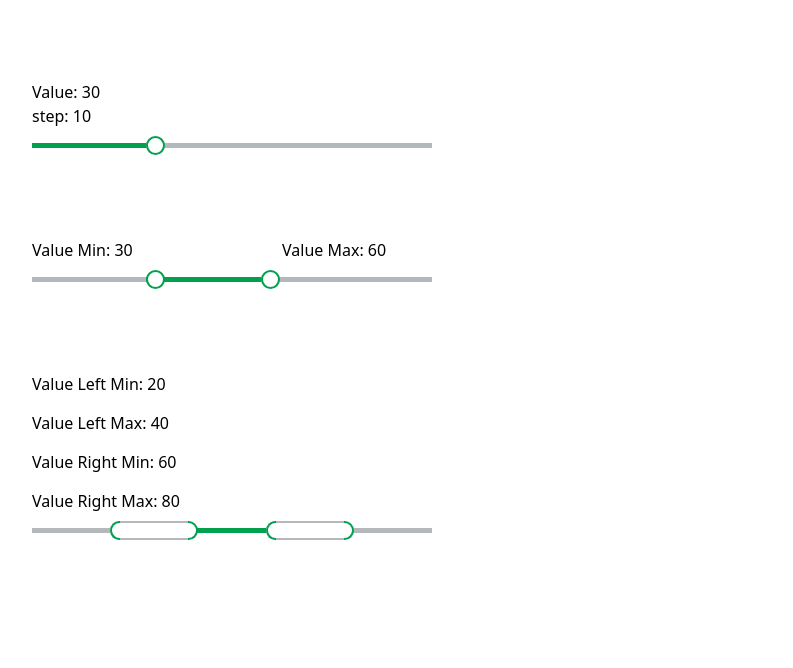
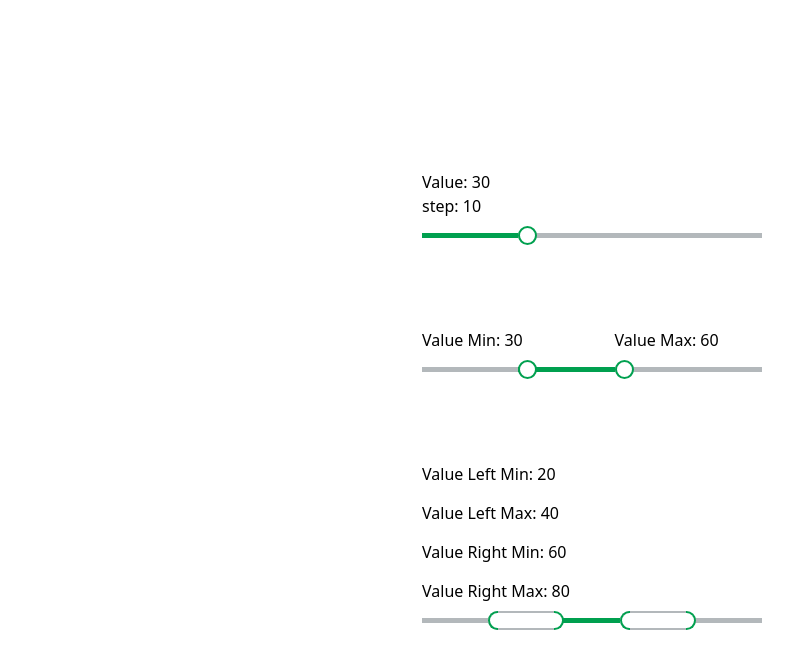
Before and after one commit to RomanWalken/slider-range, a Vue app: page / in a window 1280 px wide. Shown: the top 668 px of the page, without its empty margins (48-841 px from the left). Built offline with nearby package versions, Linux system fonts and the light colour scheme.

Commit message:
app  update

```diff
--- a/src/App.vue
+++ b/src/App.vue
@@ -15,7 +15,7 @@
 
     <!-- <slider class="h-80" v-model="slider1" :min=1 :max="10" :step=0.001 type="float2" orientation="VERTICAL-INVERTED" /> -->
 
-	<div style="width: 400px">
+	<div style="width: 100%; max-width: 400px; height: auto; margin: 0 auto; padding: 90px 30px">
 		<div style="margin-bottom: 90px">
 			<div style="margin-bottom: 15px">
 				<div>
```
